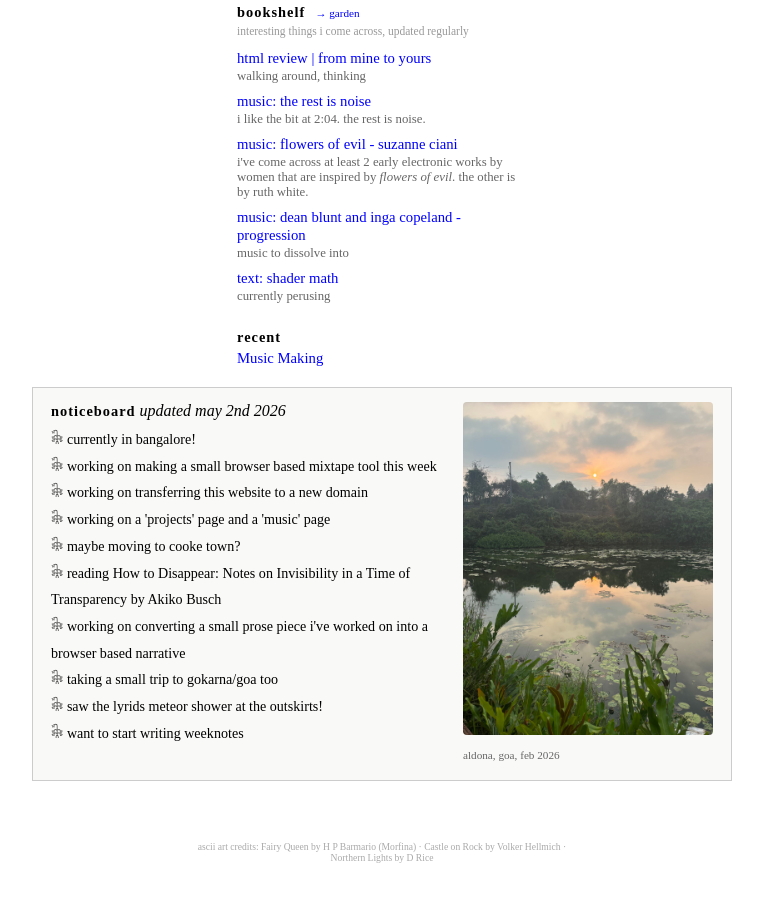
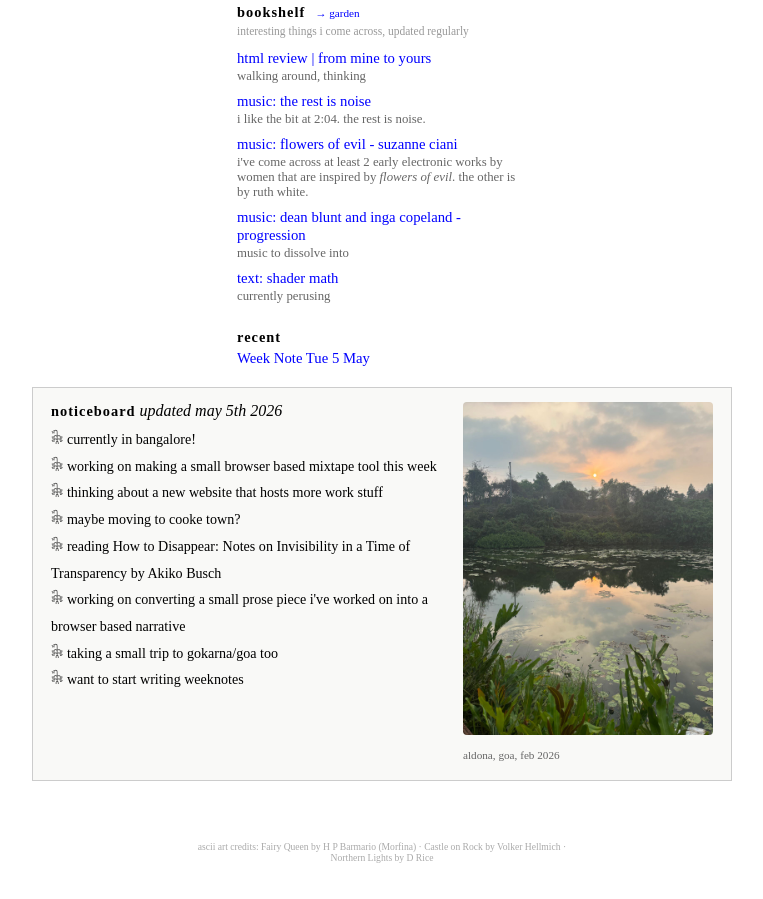
Before and after one commit to laguna-dream/laguna-dream.github.io, a website: page index.html in a window 1280 px wide. Shown: the part 539-1438 px from the top of the page, without its empty margins (258-1021 px from the left). Drawn offline with Linux system fonts and the light colour scheme.

Commit message:
modified:   index.html

```diff
--- a/index.html
+++ b/index.html
@@ -387,24 +387,22 @@
 
         <div class="section">
             <b>recent</b>
-            <a href="/writing/musicmaking.html">Music Making</a>
+            <a href="/writing/weeknote1.html">Week Note Tue 5 May</a>
 
         </div>
 
         <div class="section todo">
             <div class="noticeboard-text">
                 <b> noticeboard</b>
-                <i>updated may 2nd 2026</i>
+                <i>updated may 5th 2026</i>
                 <small>
                     𓇙 currently in bangalore! <br>
                     𓇙 working on making a small browser based mixtape tool this week <br>
-                    𓇙 working on transferring this website to a new domain<br>
-                    𓇙 working on a 'projects' page and a 'music' page<br>
+                    𓇙 thinking about a new website that hosts more work stuff <br>
                     𓇙 maybe moving to cooke town? <br>
                     𓇙 reading How to Disappear: Notes on Invisibility in a Time of Transparency by Akiko Busch <br>
                     𓇙 working on converting a small prose piece i've worked on into a browser based narrative<br>
                     𓇙 taking a small trip to gokarna/goa too <br>
-                    𓇙 saw the lyrids meteor shower at the outskirts!<br>
                     𓇙 want to start writing weeknotes<br>
                 </small>
             </div>
```
